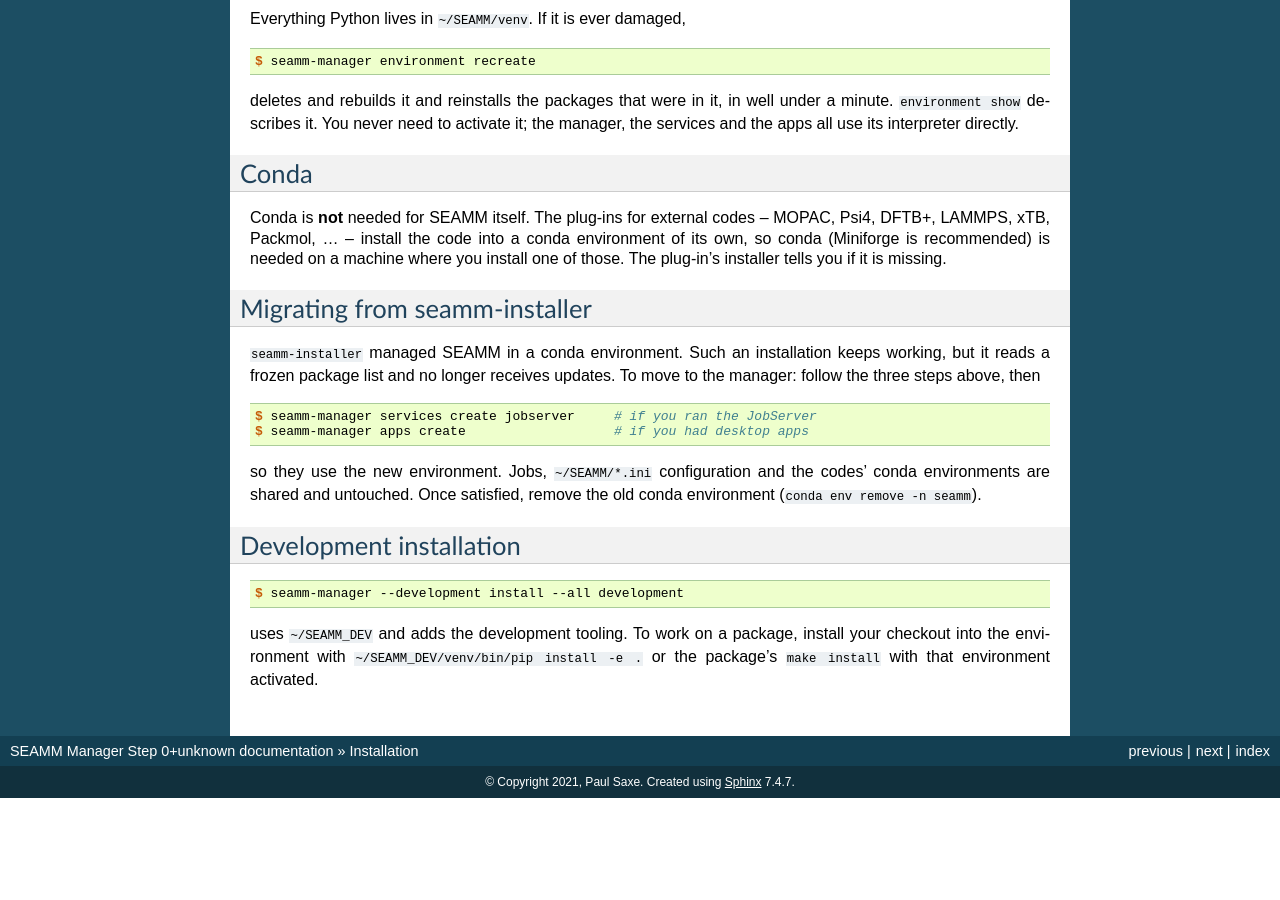
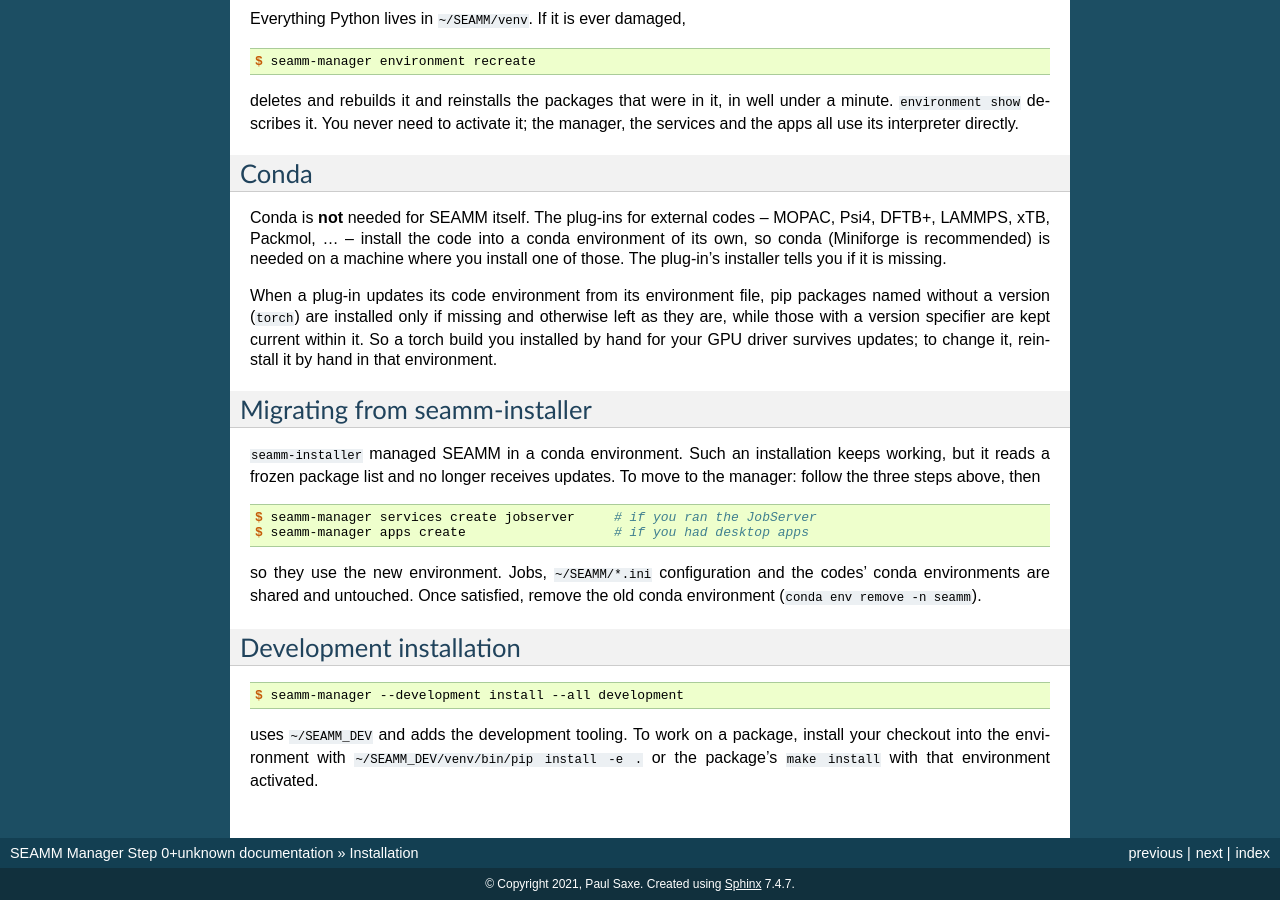
Before and after one commit to molssi-seamm/seamm_manager, a Sphinx documentation site: the page built from docs/installation.rst, in a window 1280 px wide and 900 px high, scrolled down 916 px. Built offline with Sphinx 7.4.7, drawn with Linux system fonts in a browser that asks for light colours; pages that are not in the unit, such as notebooks, are missing from menus; before the commit the page ends 1714 px from its top, so only the background shows below that.

Commit message:
HISTORY and docs for 2026.9.26.6
Co-Authored-By: Claude Fable 5.1 <noreply@anthropic.com>

```diff
--- a/HISTORY.rst
+++ b/HISTORY.rst
@@ -1,7 +1,7 @@
 =======
 History
 =======
-(unreleased)
+2026.9.26.6 -- Bugfix: environment files no longer upgrade a machine's torch
     * Applying a plug-in's environment file to an existing conda environment no
       longer upgrades bare pip requirements. Conda runs a file's ``pip:`` section
       with ``pip install -U``, so ``torch`` in xnn_step's file was upgraded, in the
--- a/docs/installation.rst
+++ b/docs/installation.rst
@@ -76,6 +76,12 @@ Psi4, DFTB+, LAMMPS, xTB, Packmol, ... -- install the code into a conda environm
 its own, so conda (Miniforge is recommended) is needed on a machine where you install
 one of those. The plug-in's installer tells you if it is missing.
 
+When a plug-in updates its code environment from its environment file, pip
+packages named without a version (``torch``) are installed only if missing and
+otherwise left as they are, while those with a version specifier are kept current
+within it. So a torch build you installed by hand for your GPU driver survives
+updates; to change it, reinstall it by hand in that environment.
+
 Migrating from seamm-installer
 ------------------------------
 
```
